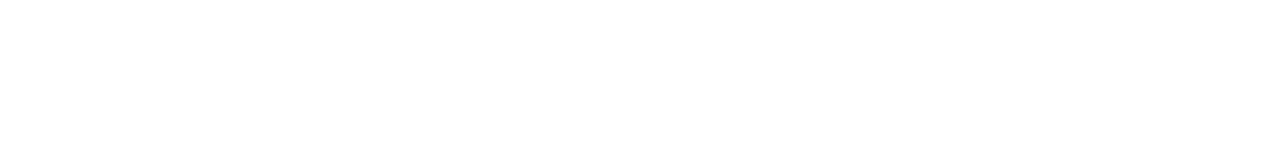
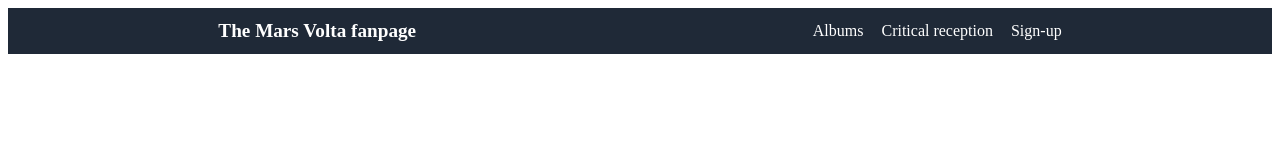
Before and after one commit to dmitriyandrosov1308/landing-page, a plain HTML site: page index.html in a window 1280 px wide. Drawn offline with Linux system fonts and the light colour scheme.

Commit message:
Add header

```diff
--- a/index.html
+++ b/index.html
@@ -5,11 +5,19 @@
     <meta http-equiv="X-UA-Compatible" content="IE=edge">
     <meta name="viewport" content="width=device-width, initial-scale=1.0">
     <title>My webpage</title>
+    <link rel="stylesheet" href="./styles.css"
 </head>
 <body>
     <div class="first">
         <div class="header">
-
+            <div class="logo">
+            The Mars Volta fanpage
+            </div>
+            <div class="links">
+                <a>Albums</a>
+                <a>Critical reception</a>
+                <a>Sign-up</a>
+            </div>
         </div>
 
         <div class="description">
@@ -27,7 +35,5 @@
     <div class="fourth">
 
     </div>
-
-
 </body>
 </html>
--- a/styles.css
+++ b/styles.css
@@ -0,0 +1,22 @@
+.header {
+    background-color: #1F2937;
+    color: white;
+    display: flex;
+    justify-content: space-around;
+    align-items: center;
+    padding: 12px;
+}
+
+.logo {
+    font-size: larger;
+    font-weight: bolder;
+}
+
+.links {
+    display: flex;
+    gap: 18px;
+}
+
+.links a:hover{
+    color: greenyellow;
+}
```
